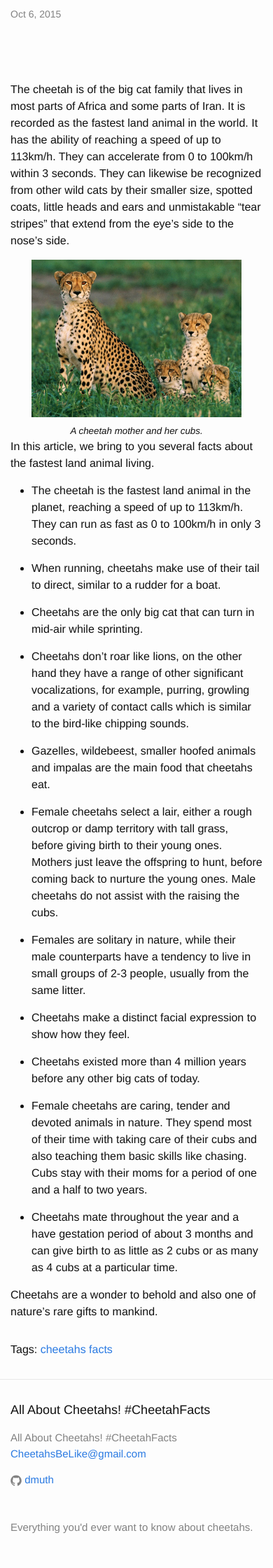
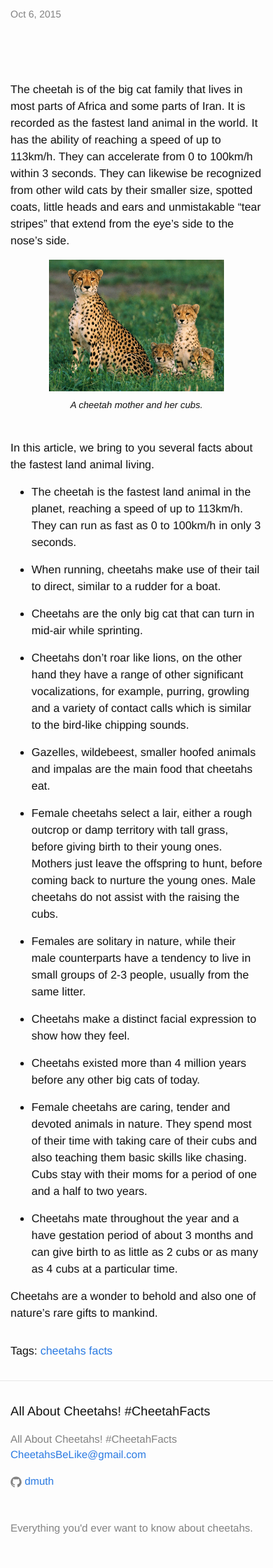
Before and after one commit to dmuth/dmuth.github.io, a Jekyll site: the page built from _posts/2015-10-06-cheetah-facts.markdown, in a window 390 px wide. Shown: the part 487-2727 px from the top of the page at 70% size. Built offline with Jekyll 4.4.1, drawn with Linux system fonts in a browser that asks for light colours; comment, search, counter and statistics services are not loaded.

Commit message:
Added centering of images for mobile views

```diff
--- a/_includes/post-image.html
+++ b/_includes/post-image.html
@@ -13,3 +13,8 @@
 </div>
 
 </div>
+
+{% comment %}
+Have this break only if we're on a mobile device.
+{% endcomment %}
+<br clear="both" class="mobile-break" />
--- a/_sass/_layout.scss
+++ b/_sass/_layout.scss
@@ -283,26 +283,28 @@
 }
 
 
-@media (max-width: 600px) {
+.post-image {
 
-	.post-image {
-		margin-left: auto;
-		margin-right: auto;
-		width: 300px;
+	/* Regular view. */
+	float: right;
+	padding-left: 10px;
+	padding-bottom: 10px;
+	width: 300px;
+
+	/* Mobile view. */
+	@media (max-width: $on-palm) {
+
+		float: none;
+		padding-left: 0px;
+		padding-bottom: 0px;
+		margin: auto;
+		width: 250px;
+
 	}
 
 }
 
-@media (min-width: 601px) {
 
-	.post-image {
-		float: right;
-		padding-left: 10px;
-		padding-bottom: 10px;
-		width: 300px;
-	}
-
-}
 
 /**
 * If we're not on a mobile, hide the mobile break.
```
